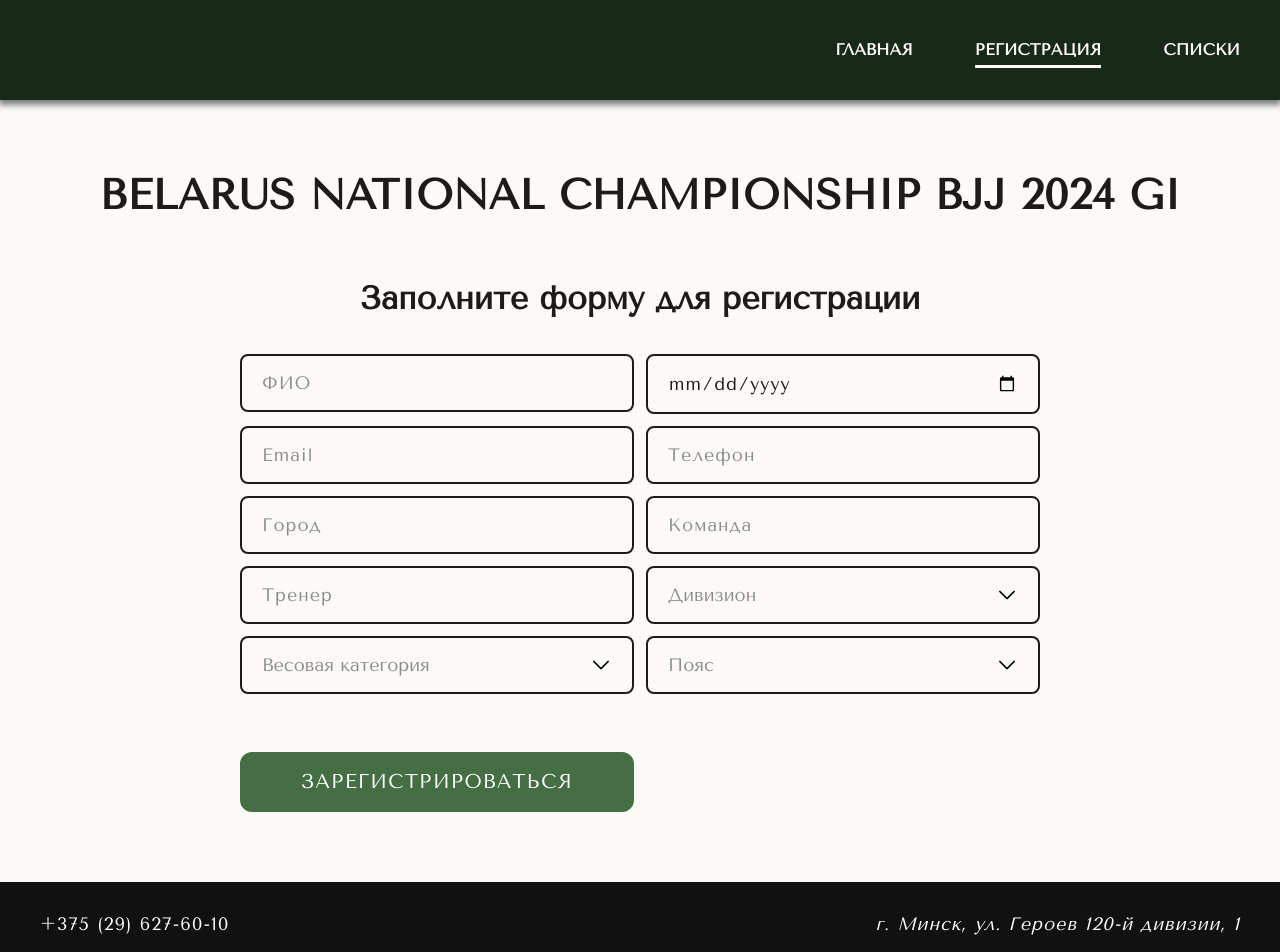
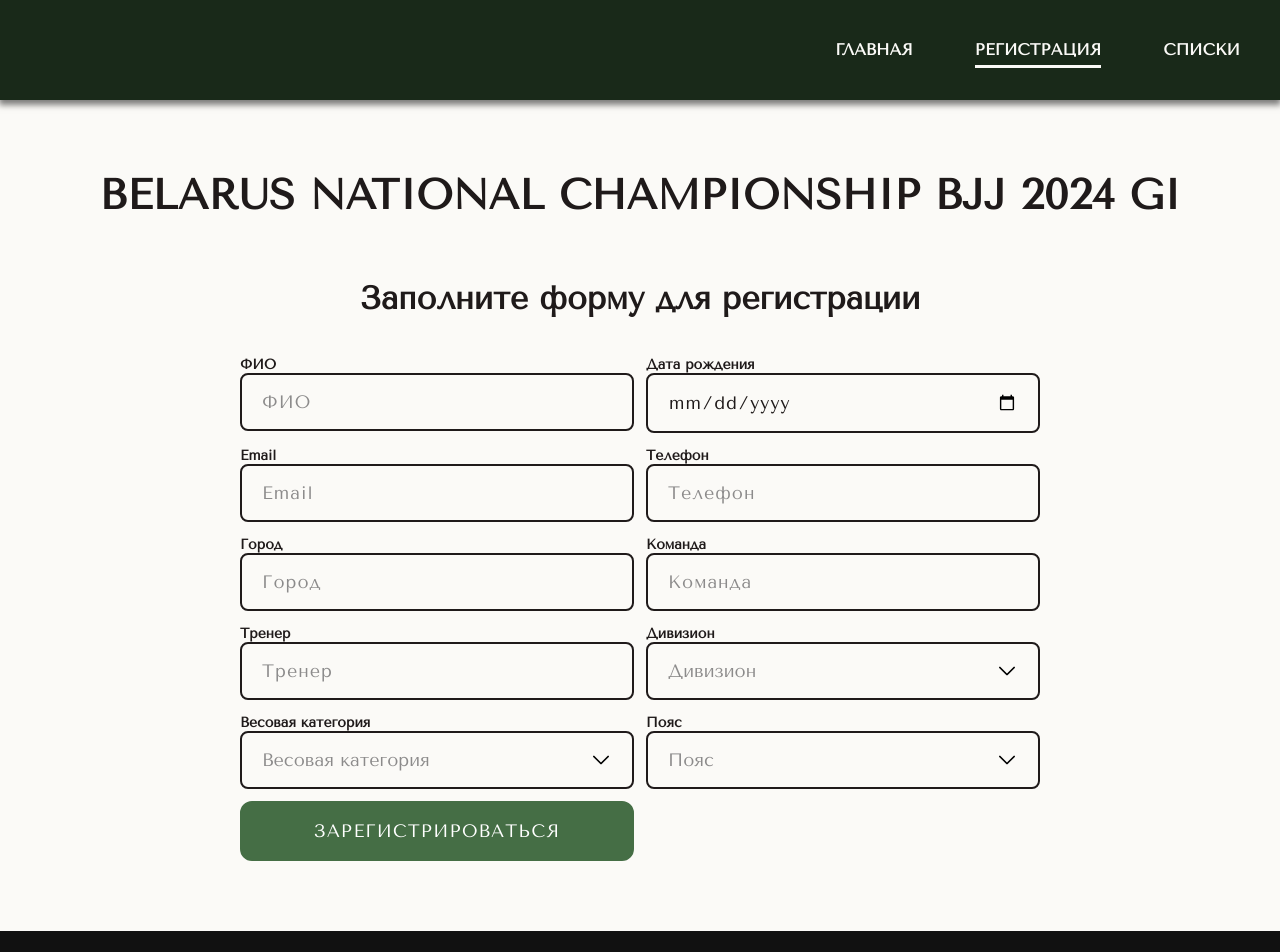
Before and after one commit to hel-sidoruk/championship_nextjs, a Next.js app in the folder frontend/: page /registration in a window 1280 px wide. Shown: the top 952 px of the page. Built offline with nearby package versions, Linux system fonts and the light colour scheme.

Commit message:
feat: add labels for inputs

```diff
--- a/frontend/src/components/Forms/ApplicationForm.tsx
+++ b/frontend/src/components/Forms/ApplicationForm.tsx
@@ -155,7 +155,6 @@ export const ApplicationForm = () => {
             setTrainer(str);
           }}
         />
-        <div className="form__field">
         <Dropdown
           onClick={handleCategoryClick}
           active={divisionActive}
@@ -166,9 +165,6 @@ export const ApplicationForm = () => {
           error={errors.divisionError}
           values={categories}
         />
-          <p className="text form__error">{errors.divisionError}</p>
-        </div>
-        <div className="form__field">
         <Dropdown
           onClick={handleWeightClick}
           active={weightActive}
@@ -180,9 +176,6 @@ export const ApplicationForm = () => {
           listDisabled={values.division === ''}
           values={values.division ? categoriesWeights[values.division] : dropdownDefaultValue}
         />
-          <p className="text form__error">{errors.weightError}</p>
-        </div>
-        <div className="form__field">
         <Dropdown
           onClick={handleBeltClick}
           active={beltActive}
@@ -194,8 +187,6 @@ export const ApplicationForm = () => {
           error={errors.beltError}
           values={values.division ? categoriesBelts[values.division] : dropdownDefaultValue}
         />
-          <p className="text form__error">{errors.beltError}</p>
-        </div>
         <button type="submit" className="btn btn-fill form__btn">
           Зарегистрироваться
         </button>
--- a/frontend/src/components/Forms/Dropdown.tsx
+++ b/frontend/src/components/Forms/Dropdown.tsx
@@ -28,6 +28,7 @@ const Dropdown = ({
     if (listDisabled) return;
     setState(value);
   };
+
   const toggleActive = (e: React.MouseEvent<HTMLDivElement>) => {
     e.stopPropagation();
     onClick();
@@ -41,6 +42,8 @@ const Dropdown = ({
   }, []);
 
   return (
+    <div className="form__field">
+      <label>{text}</label>
       <div
         onClick={toggleActive}
         className={`dropdown ${!values.length ? 'disabled' : ''} ${error ? 'error' : ''}`}
@@ -49,7 +52,7 @@ const Dropdown = ({
         <div className={`dropdown__top ${active ? 'dropdown__active' : ''}`}>
           {state.toString().match(/\d/) ? `${state} кг` : state}
         </div>
-      <ul className={`dropdown__list ${listDisabled ? 'dropdown__list--disabled' : ''}`}>
+        <ul className={`dropdown__list ${listDisabled ? 'disabled' : ''}`}>
           {values.map((el) => (
             <li key={el} className="dropdown__item" onClick={() => handleClick(el)}>
               {el.toString().match(/\d/) ? `${el} кг` : el}
@@ -57,6 +60,8 @@ const Dropdown = ({
           ))}
         </ul>
       </div>
+      {error && <p className="text form__error">{error}</p>}
+    </div>
   );
 };
 
--- a/frontend/src/components/Forms/InputField.tsx
+++ b/frontend/src/components/Forms/InputField.tsx
@@ -11,6 +11,7 @@ interface Props {
 export const InputField = ({ label, error, value, setValue, type }: Props) => {
   return (
     <div className={`form__field input`}>
+      <label htmlFor={label}>{label}</label>
       <input
         id={label}
         className={`form__input ${error ? 'form__input-error' : ''}`}
--- a/frontend/src/styles/components/dropdown.scss
+++ b/frontend/src/styles/components/dropdown.scss
@@ -55,8 +55,10 @@
     max-height: 200px;
     overflow-y: auto;
     @include scrollBar(10px);
-    &--disabled {
-      pointer-events: none;
+    &.disabled {
+      .dropdown__item {
+        pointer-events: none;
+      }
     }
   }
   &__item {
--- a/frontend/src/styles/components/form.scss
+++ b/frontend/src/styles/components/form.scss
@@ -16,6 +16,9 @@
   grid-template-columns: repeat(2, 1fr);
   max-width: 800px;
   width: 100%;
+  .btn {
+    align-self: self-end;
+  }
   &.search-form {
     margin-bottom: 40px;
   }
@@ -98,20 +101,16 @@
   &__field {
     position: relative;
     label {
-      margin-bottom: 10px;
-      display: block;
-      font-size: 18px;
+      font-size: 14px;
       font-weight: 600;
       color: $dark;
-      text-transform: uppercase;
     }
   }
   &__btn {
-    font-size: 20px;
+    font-size: 18px;
     text-transform: uppercase;
     min-width: 300px;
     letter-spacing: 1px;
-    margin-top: 46px;
     @media (max-width: 900px) {
       margin-top: 16px;
     }
```
Also changed, not shown: frontend/src/components/SearchForm.tsx (+0 -10 lines). Lines whose indentation alone changed are shown as unchanged.
